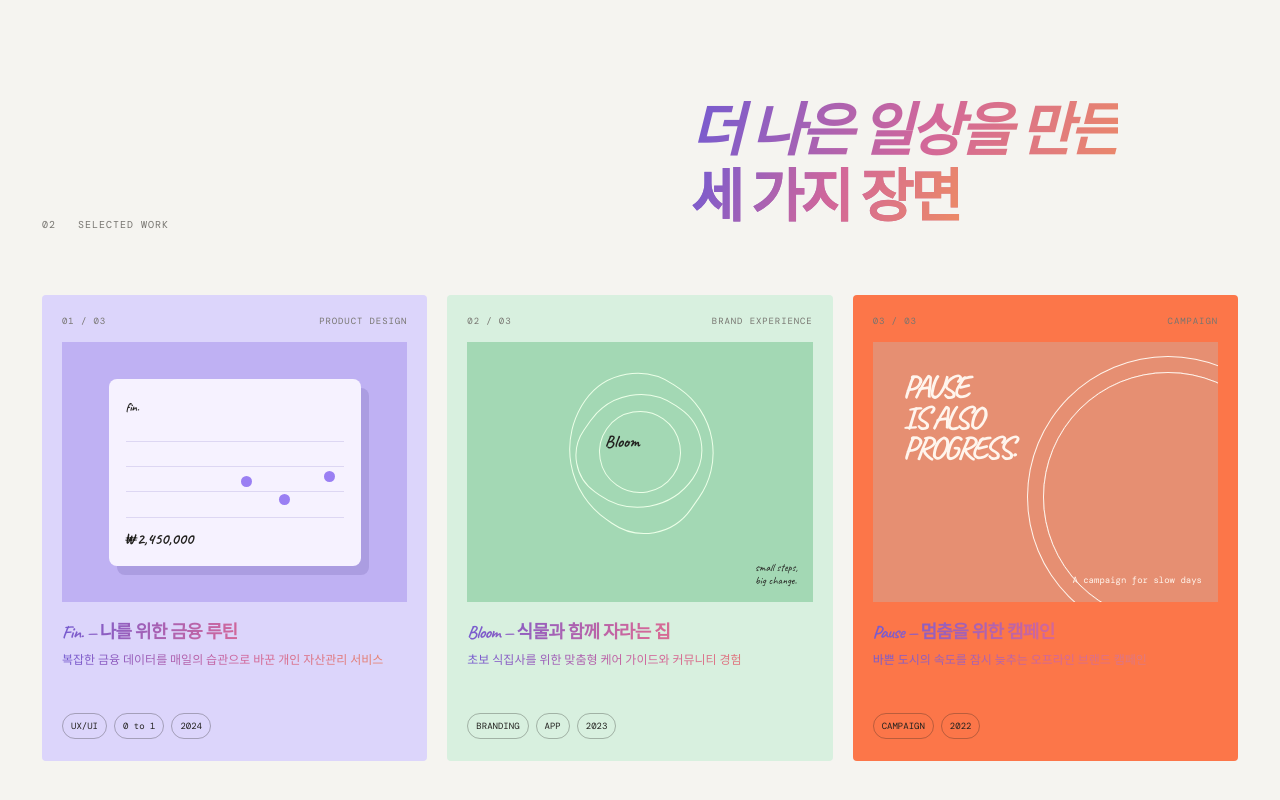
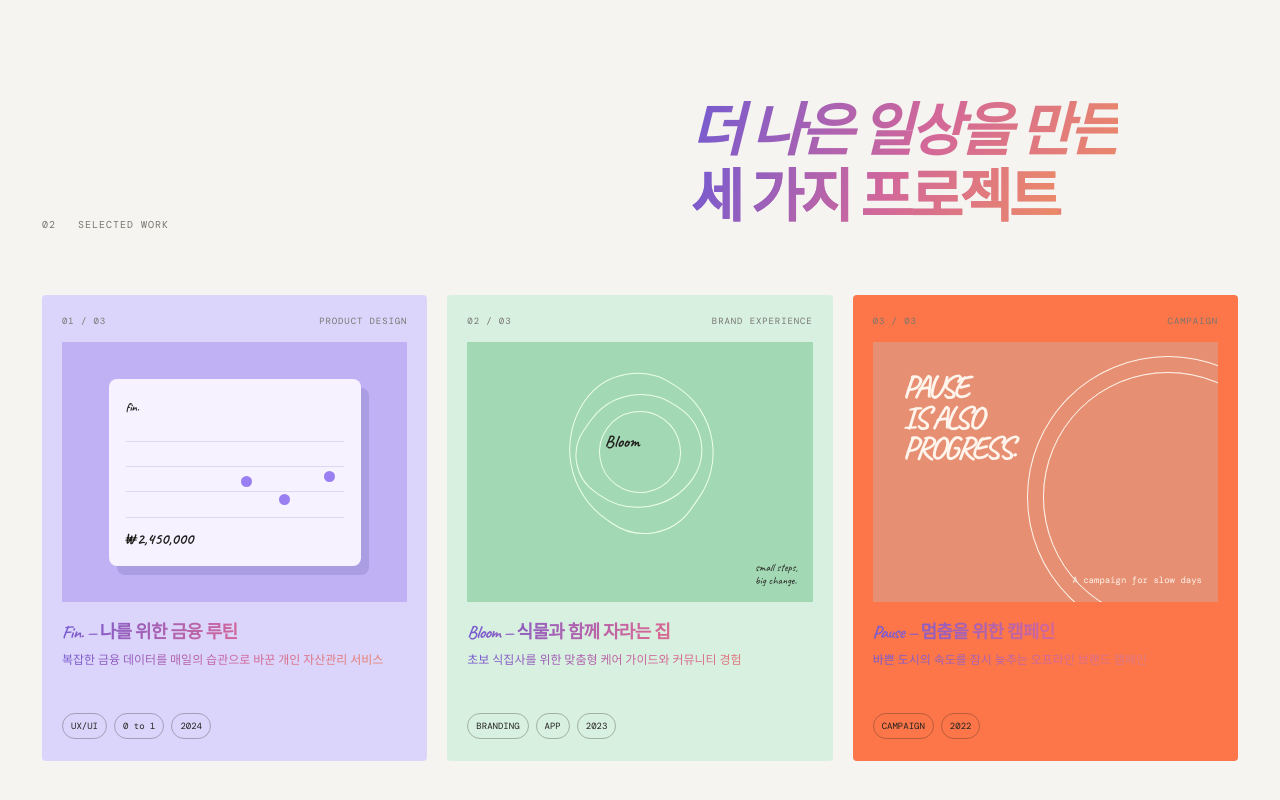
Before and after one commit to yejin072/yjportfolio-class, a plain HTML site: page index.html in a window 1280 px wide. Shown: the part 1371-2171 px from the top of the page. Drawn offline with nearby package versions, Linux system fonts and the light colour scheme.

Commit message:
edit introduce text

```diff
--- a/index.html
+++ b/index.html
@@ -72,7 +72,7 @@
       <section id="work" class="work section-spacing" aria-labelledby="work-title">
         <div class="section-heading">
           <div class="section-label"><span>02</span><span>SELECTED WORK</span></div>
-          <h2 id="work-title">더 나은 일상을 만든<br><em>세 가지 장면</em></h2>
+          <h2 id="work-title">더 나은 일상을 만든<br><em>세 가지 프로젝트</em></h2>
         </div>
         <div class="project-grid">
           <article class="project-card project-lilac">
```
